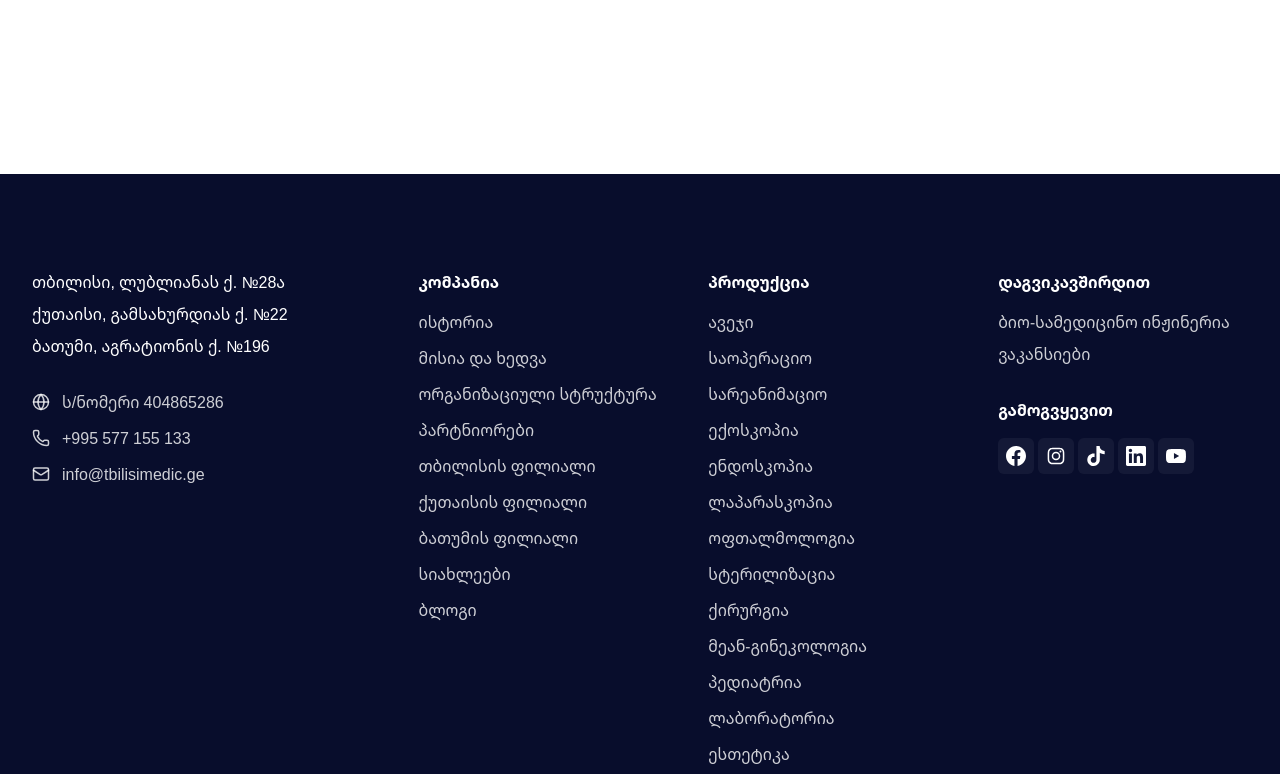
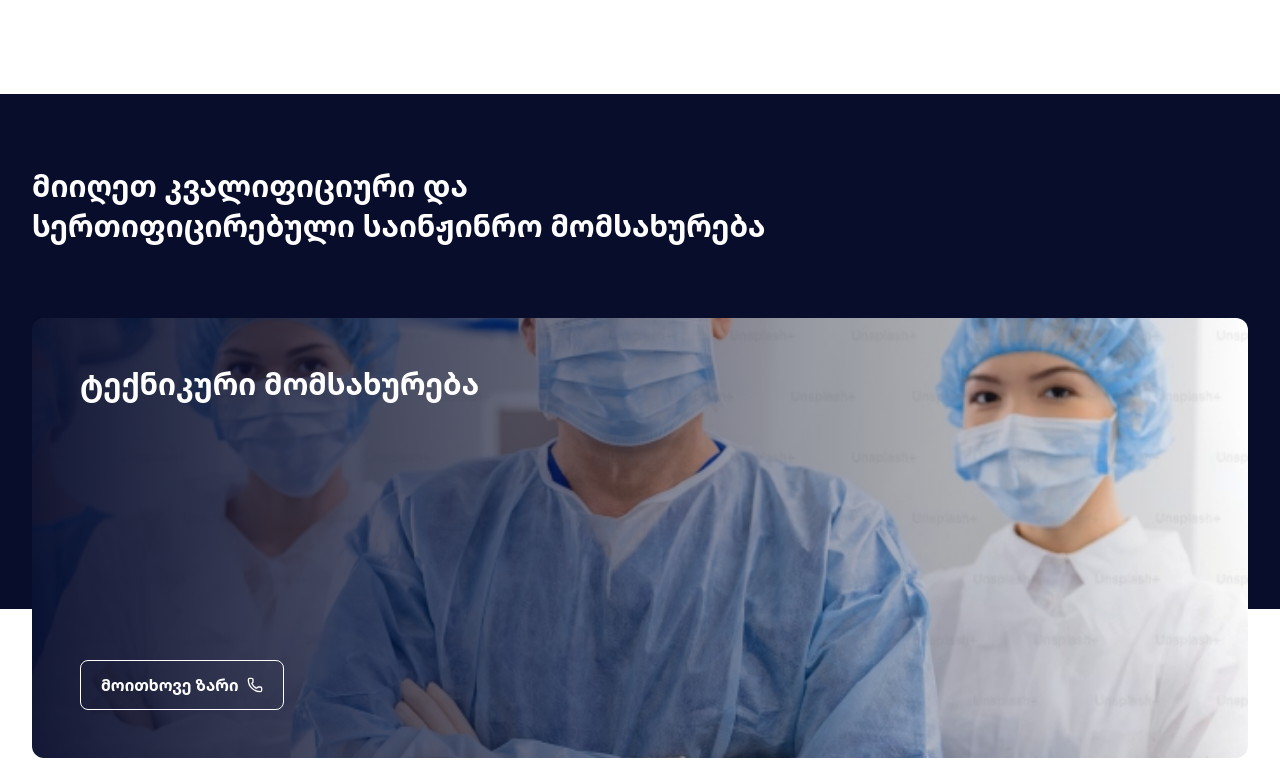
Before and after one commit to tbilisi-medic/web, a Next.js app: page / in a window 1280 px wide. Shown: the part 1686-2460 px from the top of the page. Built offline with nearby package versions, Linux system fonts and the light colour scheme.

Commit message:
feat: add technical service section to homepage

```diff
--- a/src/app/page.tsx
+++ b/src/app/page.tsx
@@ -1,10 +1,11 @@
-import { Hero, Categories } from '@/components/sections/home';
+import { Hero, Categories, TechnicalService } from '@/components/sections/home';
 
 export default function Home() {
   return (
     <>
       <Hero />
       <Categories />
+      <TechnicalService />
     </>
   );
 }
--- a/src/components/sections/home/categories.tsx
+++ b/src/components/sections/home/categories.tsx
@@ -42,7 +42,7 @@ export function Categories() {
               <Link
                 key={category.title}
                 href={category.href}
-                className="group relative block h-50 md:h-100 overflow-hidden rounded-xl bg-gray-200"
+                className="group relative block h-70 md:h-100 overflow-hidden rounded-xl bg-gray-200"
               >
                 <Image
                   src={category.image}
--- a/src/components/sections/home/index.ts
+++ b/src/components/sections/home/index.ts
@@ -1,2 +1,3 @@
 export { Hero } from './hero';
 export { Categories } from './categories';
+export { TechnicalService } from './technical-service';
--- /dev/null
+++ b/src/components/sections/home/technical-service.tsx
@@ -0,0 +1,55 @@
+import Link from 'next/link';
+import Image from 'next/image';
+import { Phone } from 'lucide-react';
+
+export function TechnicalService() {
+  return (
+    <section className="relative">
+      {/* Blue background */}
+      <div className="absolute inset-x-0 top-0 h-[70%] bg-primary" />
+      <div className="px-4 sm:px-6 lg:px-8">
+        <div className="relative mx-auto max-w-7xl py-16 lg:py-18">
+          {/* Headline */}
+          <h2 className="text-2xl font-bold text-white sm:text-3xl leading-10">
+            მიიღეთ კვალიფიციური და
+            <br />
+            სერთიფიცირებული საინჟინრო მომსახურება
+          </h2>
+
+          {/* Card */}
+          <div className="relative mt-16 h-90 overflow-hidden rounded-b-xl lg:mt-18 lg:h-110">
+            {/* Image - full card background */}
+            <Image
+              src="/images/categories/3.jpg"
+              alt="ტექნიკური მომსახურება"
+              fill
+              className="rounded-xl object-cover"
+            />
+
+            {/* Gradient overlay */}
+            <div className="absolute inset-0 bg-gradient-to-r from-primary/95 via-primary/60 via-40% to-transparent" />
+
+            {/* Content */}
+            <div className="relative z-10 flex h-full flex-col justify-between p-8 lg:p-12">
+              {/* Title */}
+              <h3 className="max-w-md text-2xl font-bold text-white sm:text-3xl">
+                ტექნიკური მომსახურება
+              </h3>
+
+              {/* Button */}
+              <div>
+                <Link
+                  href="/"
+                  className="inline-flex items-center gap-2 rounded-lg bg-transparent border border-white px-5 py-3 text-md font-semibold text-white transition-colors hover:bg-white/90 hover:text-primary"
+                >
+                  მოითხოვე ზარი
+                  <Phone size={16} />
+                </Link>
+              </div>
+            </div>
+          </div>
+        </div>
+      </div>
+    </section>
+  );
+}
```
